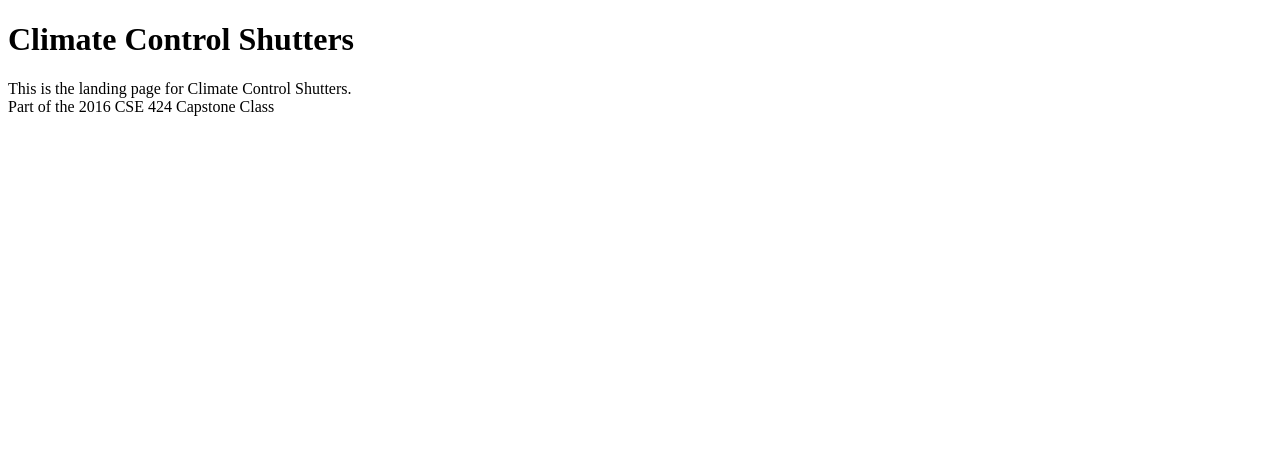
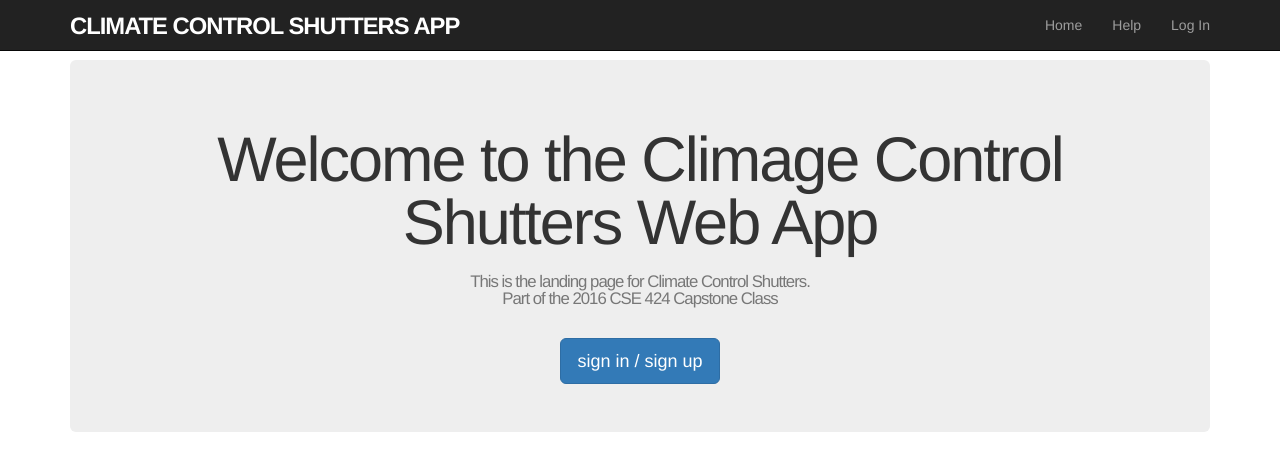
Before and after one commit to DRpandaMD/CapstoneProj, a Rails app: page / in a window 1280 px wide. Shown: the top 471 px of the page. Run offline with Rails 7, Linux system fonts and the light colour scheme; style sheets or scripts are compiled from the project's sources; some libraries are stand-ins or nearby versions.

Commit message:
Added bootstrap style sheets.  Stopped before adding Partials and addtional styling and routing

```diff
--- /dev/null
+++ b/Climate-Control-Shutters-Web-App/Climate-Control-Shutters/app/assets/stylesheets/custom.css.scss
@@ -0,0 +1,72 @@
+@import "bootstrap-sprockets";
+@import "bootstrap";
+
+
+/* header */
+
+#logo{
+	float: left;
+	margin-right: 10px;
+	font-size: 1.7em;
+	color: #fff;
+	text-transform: uppercase;
+	letter-spacing: -1px;
+	padding-top: 9px;
+	font-weight: bold;
+}
+
+#logo:hover {
+	color: #fff;
+	text-decoration: none;
+}
+
+
+
+/* universal */
+
+body {
+	padding-top: 60px;
+}
+
+section {
+	overflow:  auto;
+}
+
+textarea{
+	resize: vertical;
+}
+
+.center{
+	text-align: center;
+}
+
+.center h1 {
+	margin-bottom: 10px;
+}
+
+/* typography */
+
+h1, h2, h3, h4, h5, h6, {
+	line-height: 1;
+}
+
+h1 {
+	font-size: 3em;
+	letter-spacing: -2px;
+	margin-bottom: 30px;
+	text-align: center;
+}
+
+h2 {
+	font-size: 1.2em;
+	letter-spacing: -1px;
+	margin-bottom:  30px;
+	text-align: center;
+	font-weight: normal;
+	color: #777;
+}
+
+p {
+	font-size:  1.1em;
+	line-height: 1.7em;
+}
--- a/Climate-Control-Shutters-Web-App/Climate-Control-Shutters/app/views/layouts/application.html.erb
+++ b/Climate-Control-Shutters-Web-App/Climate-Control-Shutters/app/views/layouts/application.html.erb
@@ -3,12 +3,30 @@
   <head>
     <title><%= full_title(yield(:title)) %></title>
     <%= csrf_meta_tags %>
+    <!--[if lt IE 9>]
+		<script src="//cdnjs.cloudflare.com/ajax/libs/html5shiv/r29/html5.min.js">
+		</script
+    <![endif]-->
 
     <%= stylesheet_link_tag    'application', media: 'all', 'data-turbolinks-track': 'reload' %>
     <%= javascript_include_tag 'application', 'data-turbolinks-track': 'reload' %>
   </head>
 
   <body>
-    <%= yield %>
+  	<header class="navbar navbar-fixed-top navbar-inverse">
+  		<div class="container">
+  			<%= link_to "Climate Control Shutters App", "#", id: "logo" %>
+  			<nav>
+  				<ul class="nav navbar-nav navbar-right">
+  					<li><%= link_to "Home",		"#" %></li>
+  					<li><%= link_to "Help",		"#" %></li>
+  					<li><%= link_to "Log In", 	"#" %></li>
+  				</ul>
+  			</nav>
+  		</div>
+  	</header>
+  	<div class="container">
+  		<%= yield %>
+  	</div>
   </body>
 </html>
--- a/Climate-Control-Shutters-Web-App/Climate-Control-Shutters/app/views/static_pages/home.html.erb
+++ b/Climate-Control-Shutters-Web-App/Climate-Control-Shutters/app/views/static_pages/home.html.erb
@@ -4,11 +4,15 @@
 	<head>
 		<title><%= yield(:title) %></title>
 	</head>
-	<body>
-		<h1>Climate Control Shutters</h1>
-		<p>
+	<div class="center jumbotron">
+		<h1> Welcome to the Climage Control Shutters Web App</h1>
+
+		<h2>
 			This is the landing page for Climate Control Shutters. <br>
 			Part of the 2016 CSE 424 Capstone Class
-		</p>
-	</body>
+		</h2>
+
+		<%= link_to "sign in / sign up", "#", class: "btn btn-lg btn-primary" %>
+	</div>
+
 </html>
```
Also changed, not shown: Climate-Control-Shutters-Web-App/Climate-Control-Shutters/Gemfile, Climate-Control-Shutters-Web-App/Climate-Control-Shutters/Gemfile.lock.
